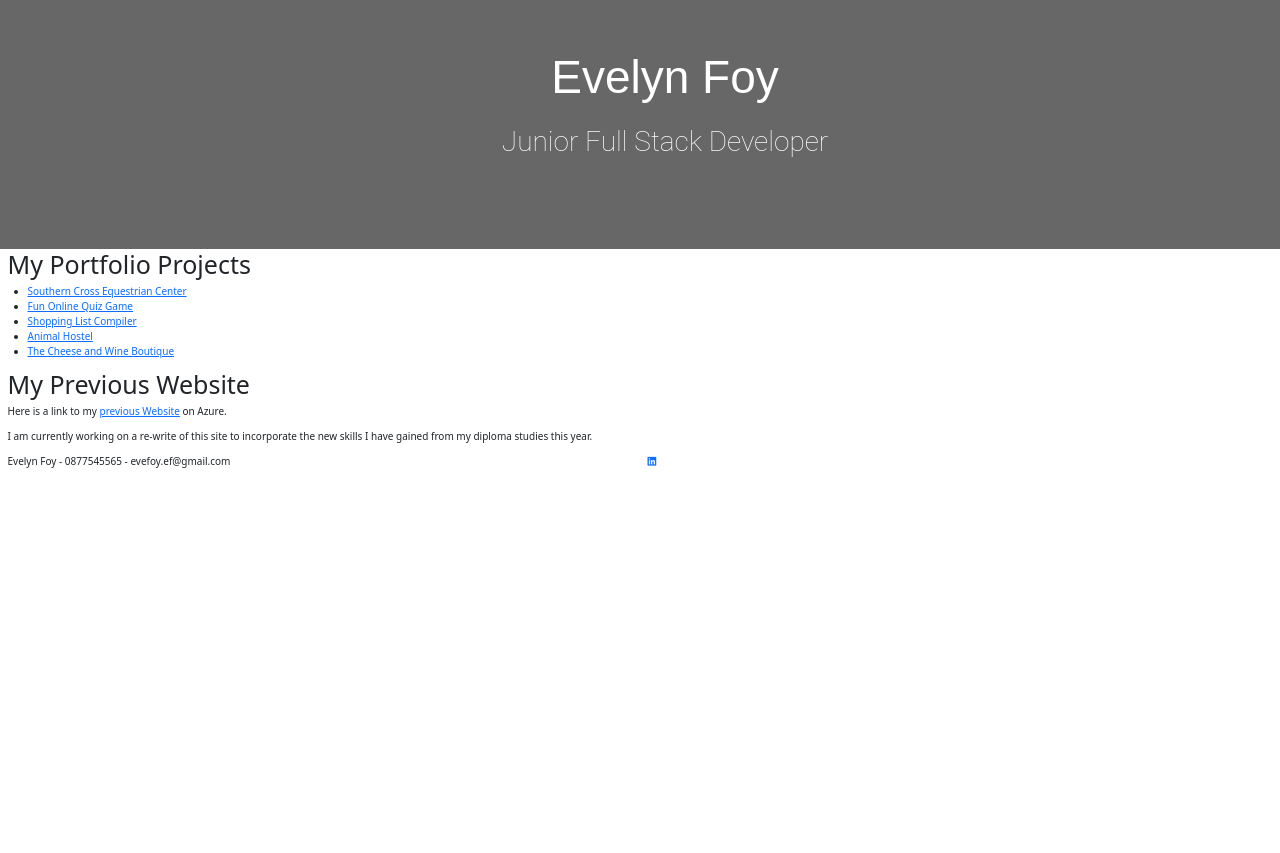
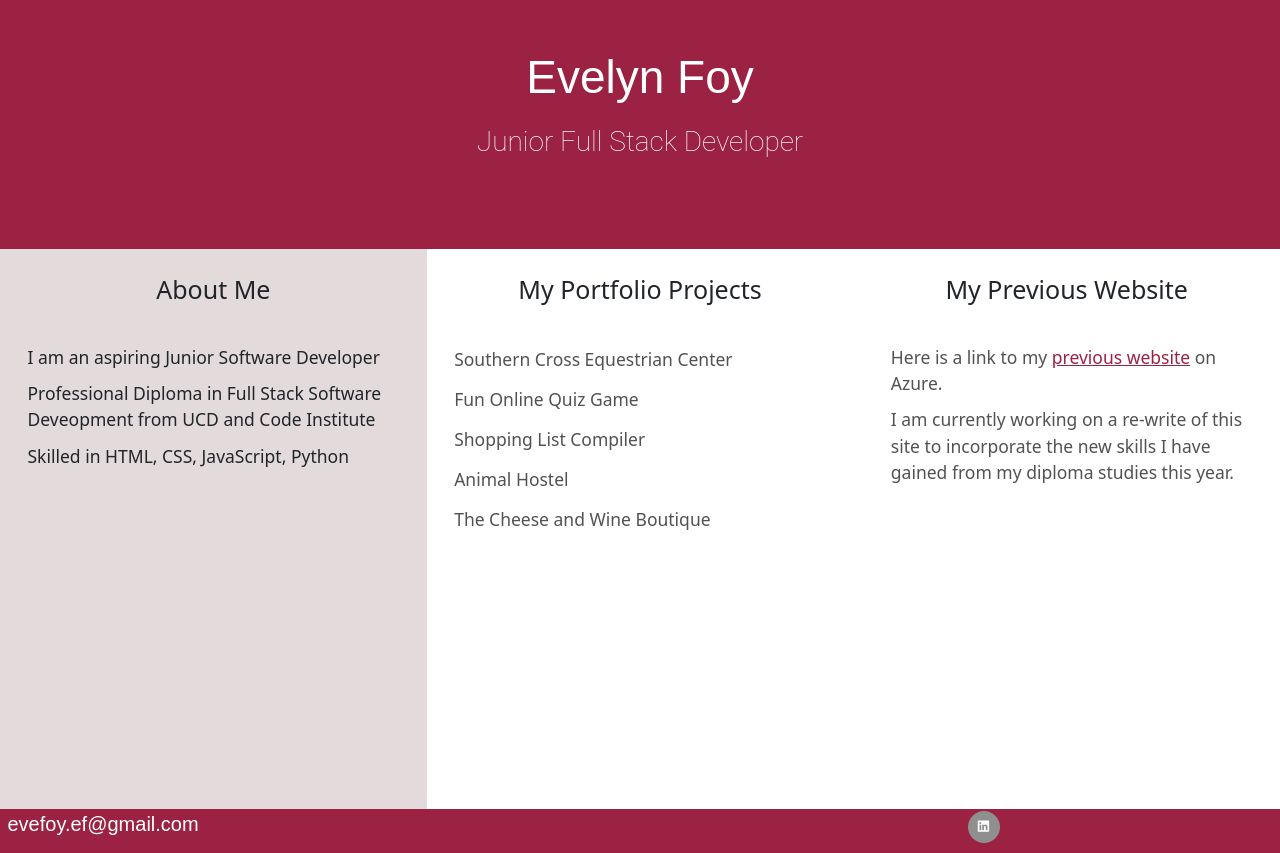
Before and after one commit to evelynfoy/website, a plain HTML site: page index.html in a window 1280 px wide. Before the commit the page ends 800 px from the top, so only its background shows below. Drawn offline with nearby package versions, Linux system fonts and the light colour scheme.

Commit message:
Add About Me Section

```diff
--- a/assets/css/style.css
+++ b/assets/css/style.css
@@ -1,3 +1,9 @@
+:root {
+    --wine: #9B2242;
+    --white: #fff;
+    --grey: #525252
+}
+
 /* Set base font size for ease of calculation of rems */
 html {
     font-size: 62.5%;
@@ -11,12 +17,12 @@ html {
     border: none;
 }
 
-.heading {
-    margin-left: 50px;
+body {
+    font-size: 1.6rem;
 }
 
 .bg-color-name-title {
-    background-color: #676767;
+    background-color: var(--wine);
     text-align: center;
 }
 
@@ -36,3 +42,79 @@ html {
     margin-bottom: 90px;
     color: #fff;
 }
+
+footer {
+    background-color: var(--wine);
+    font-family: sans-serif;
+    font-weight: 100;
+    font-size: 20px;
+    color: #fff;
+}
+
+.social-links li a i {
+    width: 32px;
+    height: 32px;
+    padding: 12px 0;
+    font-size: 13px;
+    line-height: 7px;
+    background-color: #8f8f8f;
+    color: #fafafa;
+    border-radius: 50%;
+    text-align: center;
+    transition: all .35s ease-in-out;
+    -moz-transition: all .35s ease-in-out;
+    -web-kit-transition: all .35s ease-in-out;
+    -o-transition: all .35s ease-in-out;
+}
+
+.section-heading {
+    margin-top: 25px;
+    margin-bottom: 40px;
+    font-size: 2.5rem;
+}
+
+.project-entry {
+    margin-bottom: 1rem;
+    list-style-type: none;
+    font-size: 2rem;
+}
+
+.project-entry a {
+    color: var(--grey);
+    text-decoration: none;
+    font-size: 1.75rem;
+}
+
+.project-entry a:hover {
+    color: var(--wine);
+    text-decoration: none;
+
+}
+
+.previous {
+    color: var(--grey);
+    font-size: 1.75rem;
+}
+
+.previous a {
+    color: var(--wine);
+    font-size: 1.75rem;
+}
+
+.me-entry {
+    margin-bottom: 1rem;
+    list-style-type: none;
+    font-size: 1.75rem;
+}
+
+.bg-light-grey {
+    background-color: #e2dadb;
+}
+
+
+
+@media screen and (min-width: 768px) {
+    .main-section {
+        height: 70vh;
+    }
+}
--- a/index.html
+++ b/index.html
@@ -15,44 +15,71 @@
 
     <header class="container-fluid">
         <div class="row no-gutters bg-color-name-title">
-            <div class="col heading">
+            <div class="col">
                 <h1 class="name">Evelyn Foy</h1>
                 <h2 class="title">Junior Full Stack Developer</h2>
             </div>
         </div>
     </header>
 
-    <section class="container-fluid">
-        <div class="row">
-            <div class="col">
-                <h1>My Portfolio Projects</h1>
-                <ul>
-                    <li><a href="https://github.com/evelynfoy/southern-cross-equestrian-center">Southern Cross Equestrian Center</a></li>
-                    <li><a href="https://github.com/evelynfoy/fun-online-quiz-game">Fun Online Quiz Game</a></li>
-                    <li><a href="https://github.com/evelynfoy/shopping-list-compiler">Shopping List Compiler</a></li>
-                    <li><a href="https://github.com/evelynfoy/animal-hostel">Animal Hostel</a></li>
-                    <li><a href="https://github.com/evelynfoy/the-cheese-and-wine-boutique">The Cheese and Wine Boutique</a></li>
+    <section class="container-fluid ">
+        <div class="row main-section">
+            <div class="col-12 col-sm-4 bg-light-grey">
+                <h1 class="section-heading text-center ">About Me</h1>
+                <ul class="me-list">
+                    <li class="me-entry">
+                        <p>I am an aspiring Junior Software Developer</p>
+                        <p>Professional Diploma in Full Stack Software Deveopment from UCD and Code Institute</p>
+                    </li>
+                    <li class="me-entry">
+                        <p>Skilled in HTML, CSS, JavaScript, Python</p>
+                    </li>
                 </ul>
+            </div>
+            <div class="col-12 col-sm-4 ">
+                <h1 class="section-heading text-center">My Portfolio Projects</h1>
+                <ul class="project-list">
+                    <li class="project-entry">
+                        <a href="https://github.com/evelynfoy/southern-cross-equestrian-center">Southern Cross Equestrian Center</a>
+                    </li>
+                    <li class="project-entry">
+                        <a href="https://github.com/evelynfoy/fun-online-quiz-game">Fun Online Quiz Game</a>
+                    </li>
+                    <li class="project-entry">
+                        <a href="https://github.com/evelynfoy/shopping-list-compiler">Shopping List Compiler</a>
+                    </li>
+                    <li class="project-entry">
+                        <a href="https://github.com/evelynfoy/animal-hostel">Animal Hostel</a>
+                    </li>
+                    <li class="project-entry">
+                        <a href="https://github.com/evelynfoy/the-cheese-and-wine-boutique">The Cheese and Wine Boutique</a>
+                    </li>
+                </ul>
+            </div>
+            <div class="col-12 col-sm-4 ">
+                <h1 class="section-heading text-center">My Previous Website</h1>
+                <div class="previous px-5">
+                    <p>Here is a link to my <a href="https://evelynsprojects.azurewebsites.net/" target="_blank">previous website</a> on Azure.</p>
+                    <p> I am currently working on a re-write of this site to incorporate the new skills I have gained from my diploma studies this year.</p>
+                </div>
             </div>
         </div>
     </section>
 
-    <section class="container-fluid">
-        <div class="col">
-            <h1>My Previous Website</h1>
-            <p>Here is a link to my <a href="https://evelynsprojects.azurewebsites.net/" target="_blank">previous Website</a> on Azure.</p>
-            <p> I am currently working on a re-write of this site to incorporate the new skills I have gained from my diploma studies this year.</p>
-        </div>
-    </section>
-
-    <footer class="container-fluid">
+    <footer class="container-fluid footer-details">
         <div class="row">
-            <div class="col-6">Evelyn Foy - 0877545565 - evefoy.ef@gmail.com</div>
-            <div class="col-6">
-                <a href="https://www.linkedin.com/in/evelynfoy/" target="_blank">
-                    <i class="fab fa-linkedin" aria-hidden="true"></i>
-                    <span class="sr-only">LinkedIn Link</span>
-                </a>
+            <div class="col-9">
+                <p>evefoy.ef@gmail.com</p>
+            </div>
+            <div class="col-3 social-links">
+                <ul class="list-inline social-links">
+                    <li class="list-inline-item">
+                        <a href="https://www.linkedin.com/in/evelynfoy/" target="_blank">
+                            <i class="fab fa-linkedin" aria-hidden="true"></i>
+                            <span class="sr-only">LinkedIn Link</span>
+                        </a>
+                    </li>
+                </ul>
             </div>
         </div>
     </footer>
```
